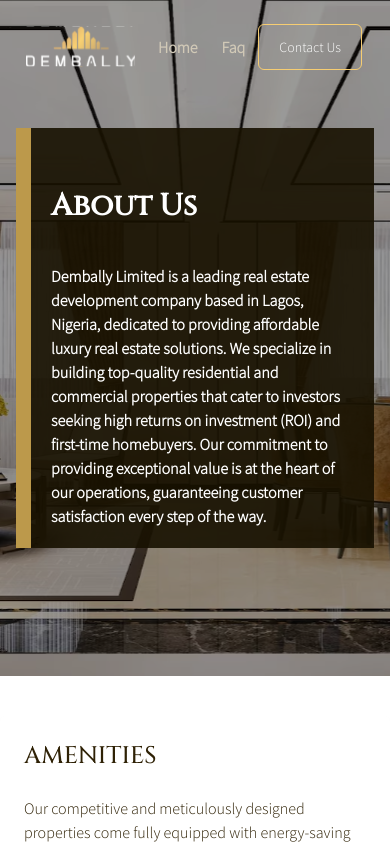
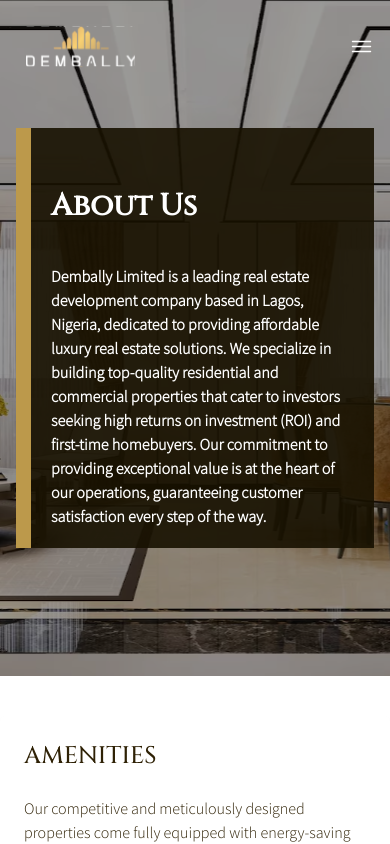
Before and after one commit to geraldkachi/dembally, a React (Vite) app: page /about in a window 390 px wide. Shown: the top 844 px of the page. Built offline with nearby package versions, Linux system fonts and the light colour scheme.

Commit message:
for nav side bar

```diff
--- a/src/components/navbar/Navbar.tsx
+++ b/src/components/navbar/Navbar.tsx
@@ -1,43 +1,83 @@
 import { Modal } from 'antd'
-import { useState } from 'react'
+import { useEffect, useState } from 'react'
 import { Link, useNavigate } from 'react-router-dom'
 import Logonav from '../../assets/svg/Logonav'
+import { ClickOutside } from '../modal/ClickOutside'
 
 interface Props {
     scrollToSection?: () => void | undefined,
 }
 const Navbar = ({ scrollToSection }: Props) => {
+    const [nav, setNav] = useState<boolean>(true);
     const [stateNew, setStateNew] = useState<boolean>(false)
     const navigate = useNavigate()
+
+    useEffect(() => {
+        if (!nav) document.body.style.overflowY = 'hidden'
+        return () => {
+            document.body.style.overflowY = 'unset'
+        }
+    }, [nav])
+
+    const NavIcon = () => <svg width="25" height="25" viewBox="0 0 25 25" fill="none" xmlns="http://www.w3.org/2000/svg">
+        <path d="M21.5 8.14394H3.5C3.09 8.14394 2.75 7.80394 2.75 7.39394C2.75 6.98394 3.09 6.64394 3.5 6.64394H21.5C21.91 6.64394 22.25 6.98394 22.25 7.39394C22.25 7.80394 21.91 8.14394 21.5 8.14394Z" fill="#ffffff" />
+        <path d="M21.5 13.1439H3.5C3.09 13.1439 2.75 12.8039 2.75 12.3939C2.75 11.9839 3.09 11.6439 3.5 11.6439H21.5C21.91 11.6439 22.25 11.9839 22.25 12.3939C22.25 12.8039 21.91 13.1439 21.5 13.1439Z" fill="#ffffff" />
+        <path d="M21.5 18.1439H3.5C3.09 18.1439 2.75 17.8039 2.75 17.3939C2.75 16.9839 3.09 16.6439 3.5 16.6439H21.5C21.91 16.6439 22.25 16.9839 22.25 17.3939C22.25 17.8039 21.91 18.1439 21.5 18.1439Z" fill="#ffffff" />
+    </svg>
 
 
     return (
         // <div className=' sm:fixed top-0 w-full z-50 border-b-2 border-white'>
-            <div className="">
+        <div className="">
             <div className="bg-transparent  max-w-7xl  flex items-center justify-between mx-auto p-4">
                 <Link to="/" className="flex items-center">
                     <Logonav />
                 </Link>
 
 
-                <div className="justify-between items-center sm:hidden flex text-[#8A8986] font-semibold">
+                {/* <div className="justify-between items-center sm:hidden flex text-[#8A8986] font-semibold">
                     <Link to="/" className={`${window.location.pathname === '/' && 'hidden text-white'} mx-3 sm:mx-4 text-[#d1c9b7]`}>Home</Link>
                     <Link to="/about" className={`${window.location.pathname === '/about' && 'hidden text-white'} mx-3 sm:mx-4 text-[#d1c9b7]`}>About</Link>
                     <Link to="/faq" className={`${window.location.pathname === '/faq' && 'hidden text-white'} mx-3 sm:mx-4 text-[#d1c9b7]`}>Faq</Link>
-                </div>
+                </div> */}
                 <div className="justify-between items-center hidden sm:flex text-[#8A8986] font-semibold">
                     <Link to="/" className={`${window.location.pathname === '/' && ' text-white border-b-4 border-[#BC994B]'} mx-3 sm:mx-4 text-[#d1c9b7]`}>Home</Link>
                     <Link to="/about" className={`${window.location.pathname === '/about' && ' text-white border-b-4 border-[#BC994B]'} mx-3 sm:mx-4 text-[#d1c9b7]`}>About</Link>
                     <Link to="/faq" className={`${window.location.pathname === '/faq' && ' text-white border-b-4 border-[#BC994B]'} mx-3 sm:mx-4 text-[#d1c9b7]`}>Faq</Link>
                 </div>
 
-                <div className="sm:flex md:order-2">
+                <div className="sm:flex md:order-2 lg:block hidden">
                     <button type="button" onClick={() => navigate('/contact')} className={`${window.location.pathname === '/contact' && 'hidden'} whitespace-nowrap flex items-center border border-[#F6CD72]  text-white bg-transparent focus:outline-none  font-medium rounded-md text-sm px-5 sm:px-10 py-3 text-center mr-3 md:mr-0`}>
                         Contact Us
                     </button>
 
                 </div>
+
+                <div onClick={() => setNav(prev => !prev)} className='block sm:hidden text-black cursor-pointer'>
+
+                    {nav && <NavIcon />}
+
+                </div>
             </div>
+
+            {/* <ClickOutside onclickoutside={() => setNav(prev => !prev)} className={!nav ? 'fixed left-0 top-0 h-full w-full border-r border-r-gray-300 bg-[#e9eddb] ease-in-out duration-500 shadow-lg z-[9999px]' : 'ease-in-out duration-500 fixed left-[-100%]'}> */}
+            <div
+                // onClick={() => setNav(prev => !prev)}
+                className={!nav ? 'fixed left-0 top-0 h-full w-full border-r border-r-gray-300 bg-[#000] bg-opacity-90 ease-in-out duration-500 shadow-lg z-[19999px]' : 'ease-in-out duration-500 fixed left-[-100%]'}>
+                <div className="flex flex-col justify-evenly items-center py-10 my-auto h-full mx-auto px-5 text-[#8A8986] font-semibold">
+
+                    {/* <div className="justify-between items-center flex-col flex "> */}
+                        <Link to="/" className={`${window.location.pathname === '/' && ' text-white border-b-4 border-[#BC994B]'} mx-3 sm:mx-4 text-[#d1c9b7]`}>Home</Link>
+                        <Link to="/about" className={`${window.location.pathname === '/about' && ' text-white border-b-4 border-[#BC994B]'} mx-3 sm:mx-4 text-[#d1c9b7]`}>About</Link>
+                        <Link to="/faq" className={`${window.location.pathname === '/faq' && ' text-white border-b-4 border-[#BC994B]'} mx-3 sm:mx-4 text-[#d1c9b7]`}>Faq</Link>
+                    {/* </div> */}
+
+                    <button type="button" onClick={() => navigate('/contact')} className={`${window.location.pathname === '/contact' && 'hidden'} w-full whitespace-nowrap flex flex-col items-center border border-[#F6CD72]  bg-[#F6CD72] text-amber-900 focus:outline-none  font-medium rounded-md text-sm px-5 sm:px-10 py-3 text-center md:mr-0 z-[9999px]`}>
+                        Contact Us
+                    </button>
+                </div>
+            </div>
+
 
 
             <div className="overflow-hidden">
```
